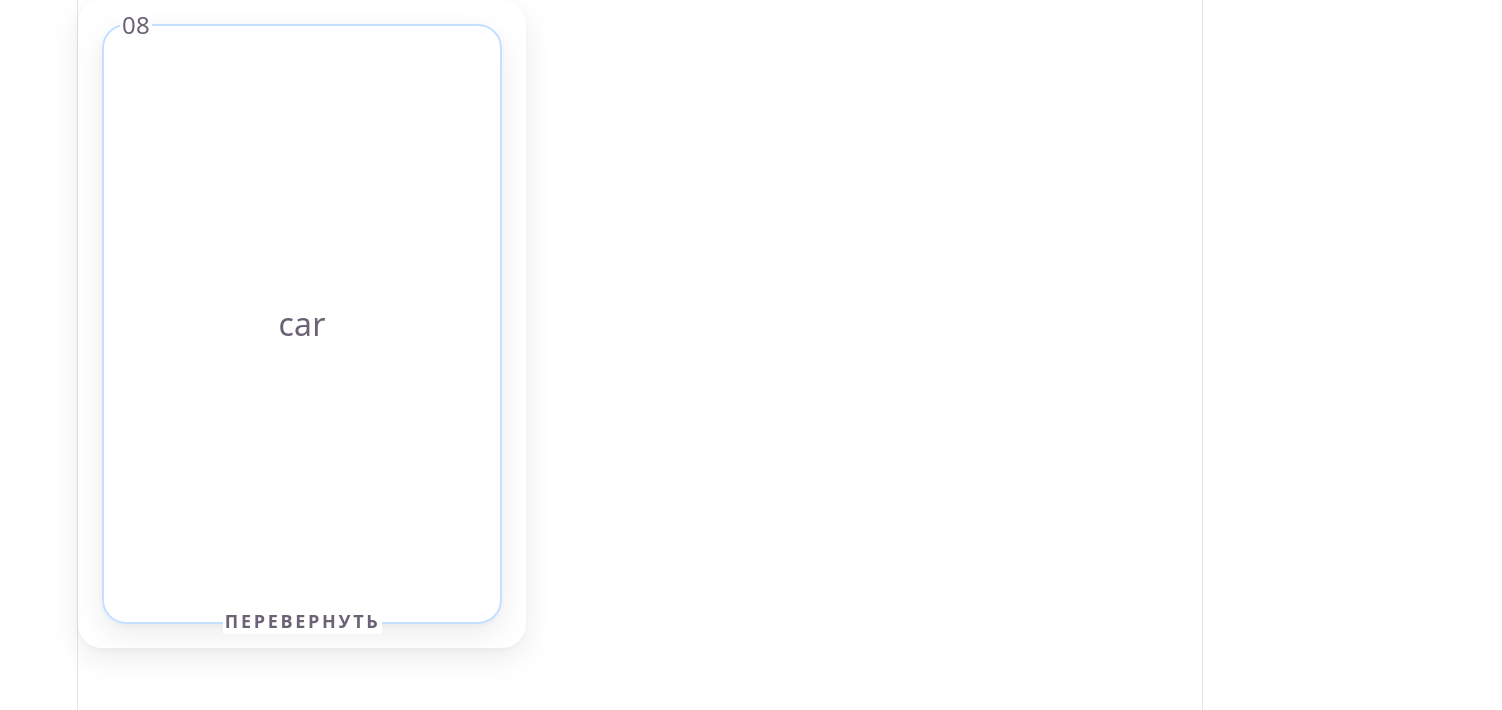
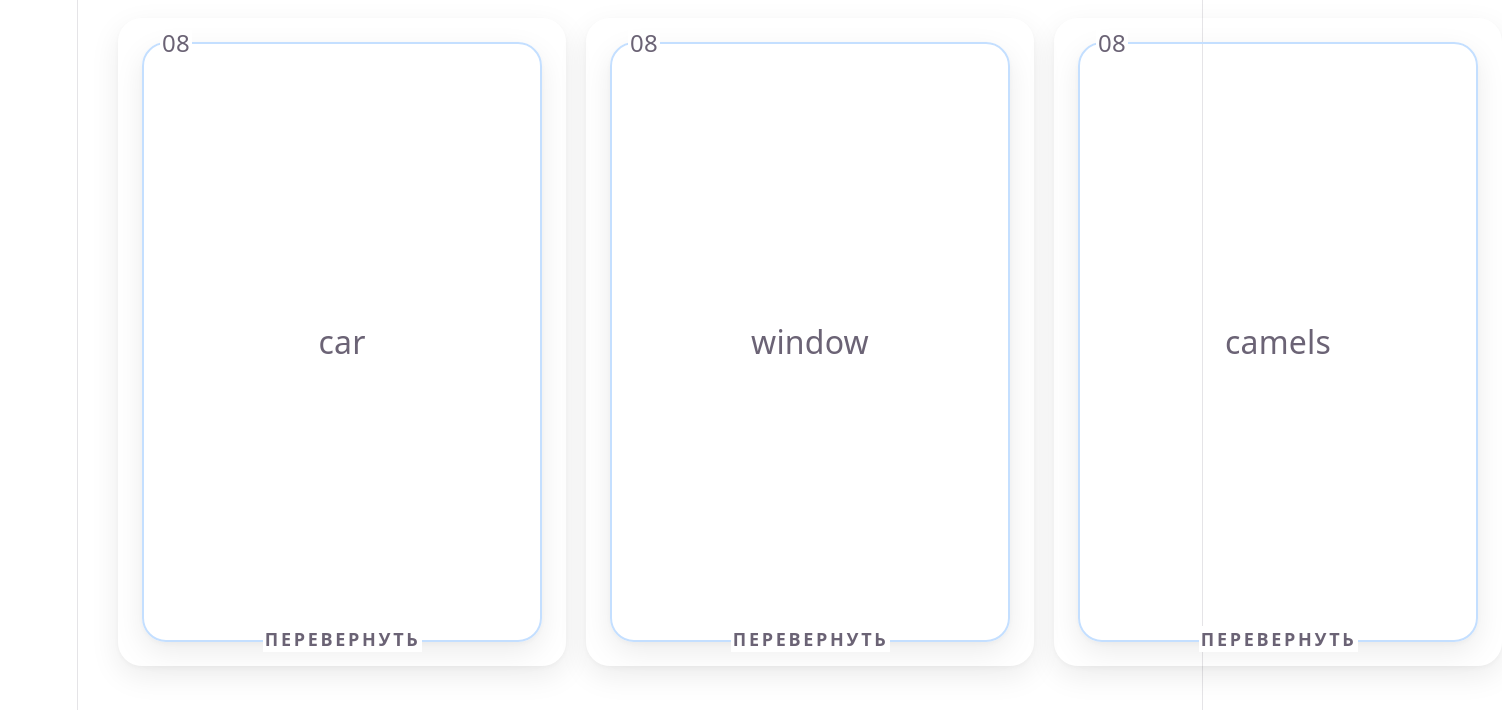
Before and after one commit to CommonPrint/home-work-demo, a Vue app: page / in a window 1280 px wide. Shown: the top 710 px of the page, 1502 px wide, since content can reach past the window. Built offline with nearby package versions, Linux system fonts and the light colour scheme.

Commit message:
homework #5 completed

```diff
--- a/src/App.vue
+++ b/src/App.vue
@@ -2,14 +2,39 @@
 import { ref } from 'vue';
 import Card from './components/Card.vue';
 
-const cardData = ref({
-  word: 'car',
-  translation: 'автомобиль',
-  state: 'closed',
-  status: 'success'
-});
+const cardData = ref([
+  {
+    word: 'car',
+    translation: 'автомобиль',
+    state: 'closed',
+    status: 'success'
+  },
+  {
+    word: 'window',
+    translation: 'стекло',
+    state: 'opened',
+    status: 'error'
+  },
+  {
+    word: 'camels',
+    translation: 'караван верблюдов',
+    state: 'opened',
+    status: 'both'
+  },
+]);
 </script>
 
 <template>
-  <Card :data="cardData" />
+  <ul class="row">
+    <li v-for="(item, index) in cardData" :key="index">
+      <Card :data="item" />
+    </li>
+  </ul>
 </template>
+
+<style scoped>
+.row {
+  display: flex;
+  gap: 20px;
+}
+</style>
--- a/src/components/Card.vue
+++ b/src/components/Card.vue
@@ -1,6 +1,7 @@
 <script setup lang="ts">
 import { ref } from 'vue';
 import SuccessIcon from '../icons/SuccessIcon.vue';
+import FailedIcon from '../icons/FailedIcon.vue';
 
 interface Props {
   index?: string | number;
@@ -10,7 +11,7 @@ interface Props {
     word: string;
     translation: string;
     state: 'opened' | 'closed';
-    status: 'success' | 'error';
+    status: 'success' | 'error' | 'both';
   };
 }
 
@@ -62,6 +63,7 @@ function flipCard() {
             <div>{{ index }}</div>
             <div class="icon-success">
                 <SuccessIcon v-if="data.status === 'success'" />
+                <FailedIcon v-else-if="data.status === 'error'" />
             </div>
         </legend>
 
@@ -73,7 +75,11 @@ function flipCard() {
           class="card__action"
           @click="flipCard"
         >
-        ЗАВЕРШЕНО
+          <div v-show="data.status === 'both'" class="both-status">
+            <FailedIcon />
+            <SuccessIcon />
+          </div>
+          <p v-show="data.status !== 'both'">ЗАВЕРШЕНО</p>
         </legend>
       </fieldset>
     </div>
@@ -165,4 +171,9 @@ function flipCard() {
     left: 160px;
     z-index: 11;
 }
+
+.both-status {
+    display: flex;
+    gap: 20px;
+}
 </style>
--- /dev/null
+++ b/src/icons/FailedIcon.vue
@@ -0,0 +1,8 @@
+<script setup>
+</script>
+
+<template>
+    <svg xmlns="http://www.w3.org/2000/svg" width="39" height="39" viewBox="0 0 39 39" fill="none">
+        <path fill-rule="evenodd" clip-rule="evenodd" d="M26.422 24.278L24.3 26.4L19.498 21.602L14.698 26.394L12.578 24.272L17.376 19.482L12.578 14.686L14.7 12.564L19.5 17.362L24.302 12.568L26.422 14.692L21.622 19.482L26.422 24.278ZM19.5 0C8.748 0 0 8.748 0 19.5C0 30.252 8.748 39 19.5 39C30.252 39 39 30.252 39 19.5C39 8.748 30.252 0 19.5 0Z" fill="#D00303"/>
+    </svg>
+</template>
--- a/src/style.css
+++ b/src/style.css
@@ -81,6 +81,10 @@ h2 {
 }
 p {
   margin: 0;
+}
+
+ul {
+  list-style: none;
 }
 
 code,
```
